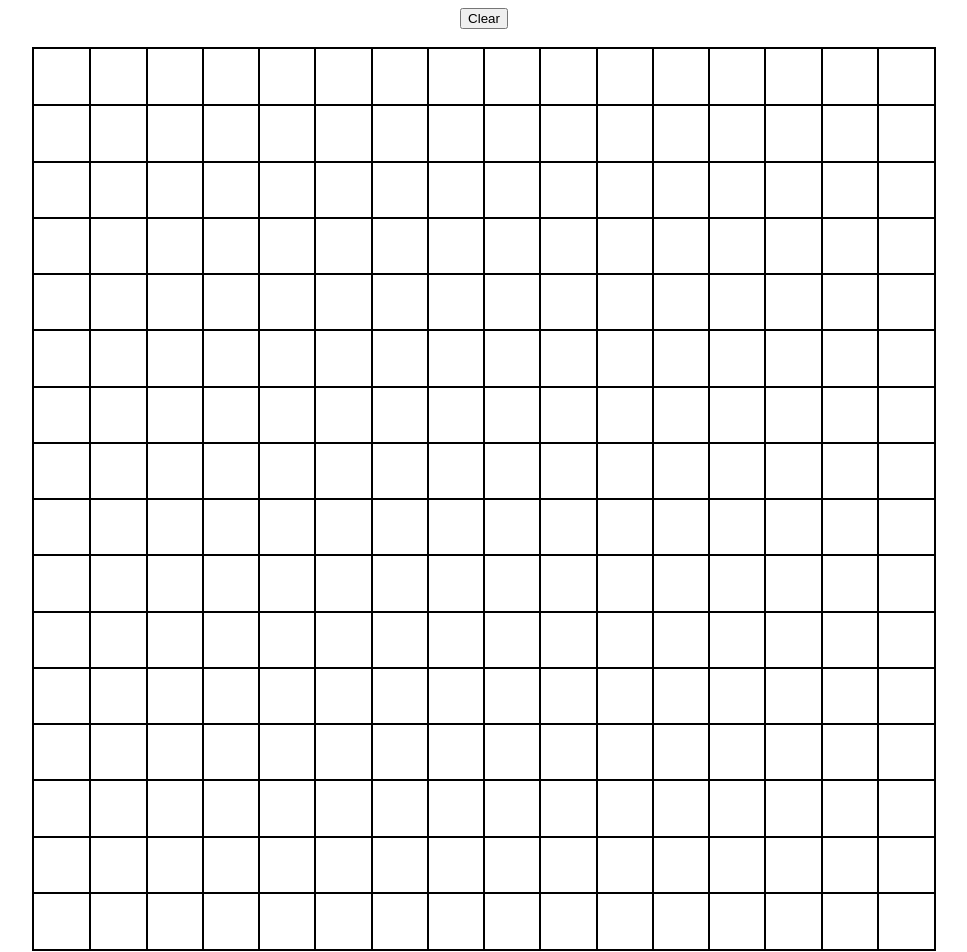
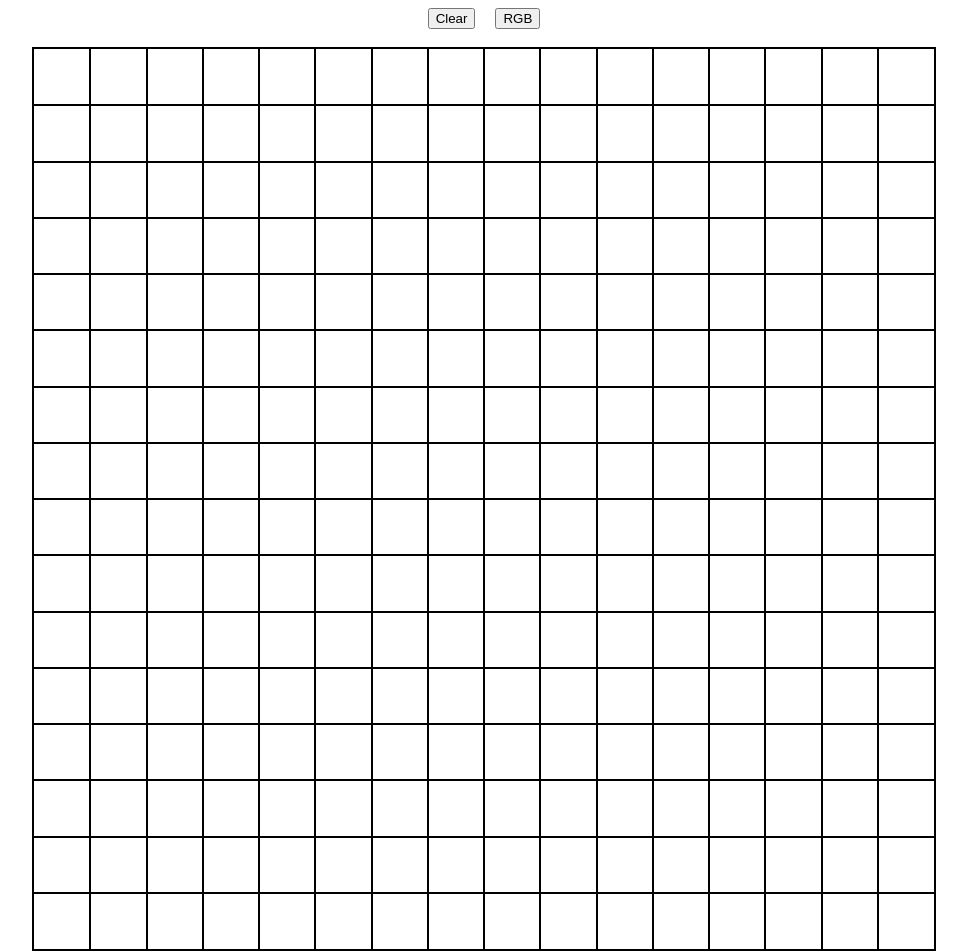
Before and after one commit to jamesdarrelbautista/etch-a-sketch, a plain HTML site: page index.html in a window 1280 px wide. Shown: the whole page, without its empty margins (156-1123 px from the left). Drawn offline with Linux system fonts and the light colour scheme.

Commit message:
added rgb button

```diff
--- a/index.html
+++ b/index.html
@@ -10,7 +10,8 @@
 </head>
 <body>
     <div class="button-container">
-        <button>Clear</button>
+        <button class="clear">Clear</button>
+        <button class="rgb">RGB</button>
     </div>
     <div class="container">
 
--- a/script.js
+++ b/script.js
@@ -16,7 +16,6 @@ function createGrid(x) {
         element.style.width = `${dimension}px`;
         element.style.height = `${dimension}px`;
         element.addEventListener('mouseover', (e) => {
-            console.log(e);
             e.target.style.backgroundColor = 'black';
         });
     });
@@ -25,8 +24,8 @@ function createGrid(x) {
 
 createGrid(16);
 
-let button = document.querySelector('button');
-button.addEventListener('click', () => {
+let clear = document.querySelector('.clear');
+clear.addEventListener('click', () => {
     let grid = document.querySelectorAll('.grid');
     let gridValue = prompt('How many grid do you want?');
     grid.forEach(element => {
@@ -34,3 +33,5 @@ button.addEventListener('click', () => {
     });
     createGrid(gridValue);
 });
+
+let rgb = document.querySelector('.rgb');
--- a/style.css
+++ b/style.css
@@ -2,6 +2,11 @@ body {
 	display: flex;
 	flex-direction: column;
 	align-items: center;
+	gap: 20px;
+}
+
+.button-container {
+	display: flex;
 	gap: 20px;
 }
 
```
